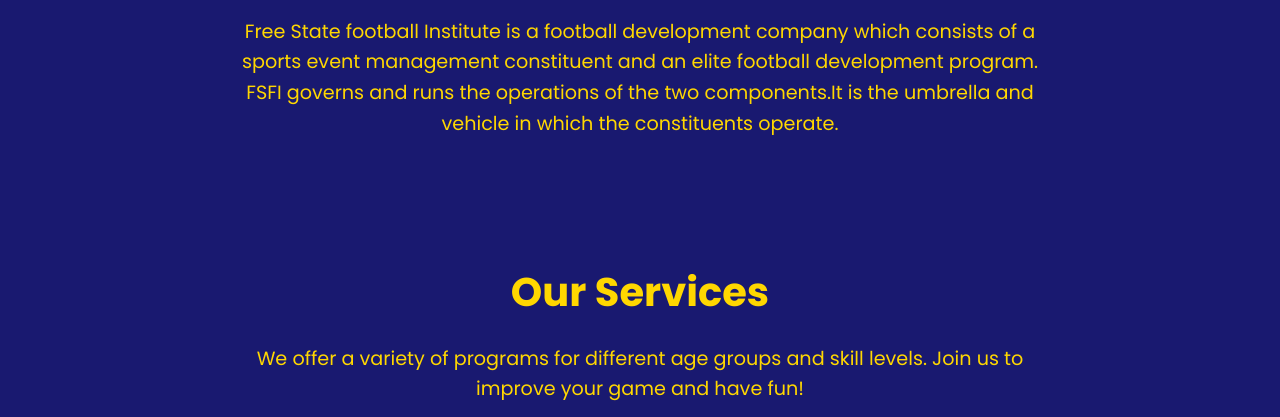
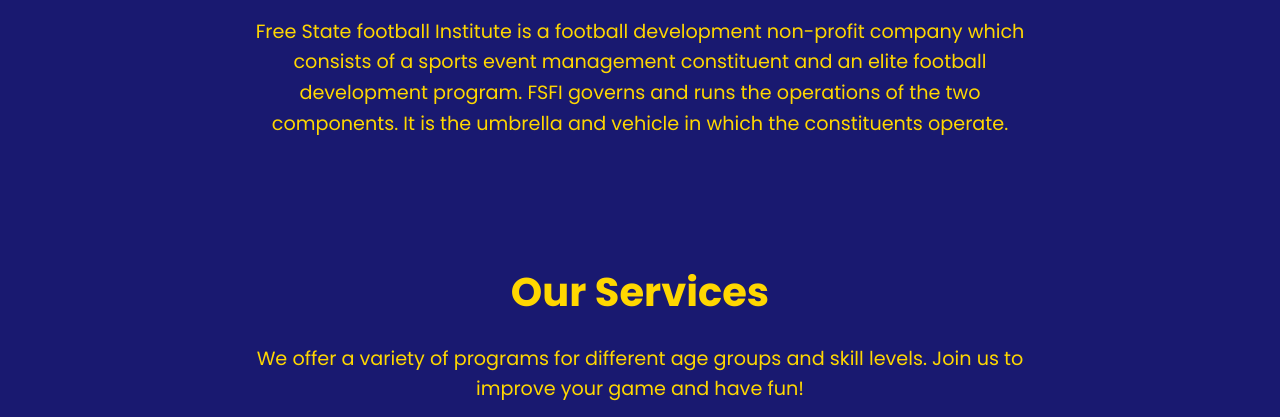
Before and after one commit to TouchRaleting03/Free-State-Football-Institute, a plain HTML site: page index.html in a window 1280 px wide. Shown: the part 680-1097 px from the top of the page. Drawn offline with Linux system fonts and the light colour scheme.

Commit message:
Add files via upload

```diff
--- a/index.html
+++ b/index.html
@@ -30,7 +30,7 @@
   <section id="about" class="about">
     <div class="container">
       <h2>About Us</h2>
-      <p>Free State football Institute is a football development company which consists of a sports event management constituent and an elite football development program. FSFI governs and runs the operations of the two components.It is the umbrella and vehicle in which the constituents operate.</p>
+      <p>Free State football Institute is a football development non-profit company which consists of a sports event management constituent and an elite football development program. FSFI governs and runs the operations of the two components. It is the umbrella and vehicle in which the constituents operate.</p>
     </div>
   </section>
 
```
